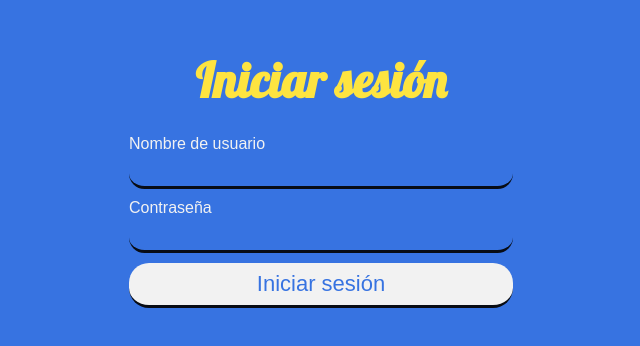
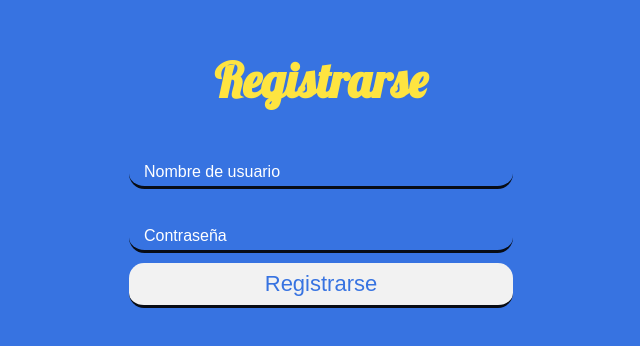
Before and after one commit to joanob/temi-chat-app, a React (Create React App) app in the folder client/: page /signup in a window 1280 px wide. Shown: the part 204-550 px from the top of the page, without its empty margins (319-959 px from the left). Built offline with nearby package versions, Linux system fonts and the light colour scheme.

Commit message:
Refactor and improve form components

```diff
--- a/client/src/components/ContactList/ContactList.module.scss
+++ b/client/src/components/ContactList/ContactList.module.scss
@@ -25,25 +25,8 @@
 .contactForm {
     display: flex;
     flex-direction: column;
-    align-items: center ;
-
-    input, input:focus {
-        margin-top: 50px;
-        display: block;
-        width: 80vw;
-        padding: 5px 15px;
-        border: none;
-        border-radius: 20px;
-        outline: none;
-        background: none;
-        border-bottom: 3px solid var(--dark);
-        color: var(--light);
-        font-size: 16px;
-    }
-
-    input::placeholder {
-        color: var(--light);
-    }
+    align-items: center;
+    margin-top: 50px;
 
     input[type=submit] {
         margin-top: 20px;
@@ -52,6 +35,7 @@
         color: var(--dark);
         font-size: 22px;
         display: grid;
+        cursor: pointer;
     }
 
     input[type=submit]:hover {
--- a/client/src/components/ContactList/index.tsx
+++ b/client/src/components/ContactList/index.tsx
@@ -11,6 +11,7 @@ import {Contact as IContact} from "../../interfaces"
 
 // Components
 import Contact from "../Contact"
+import { InputText, InputSubmit } from '../Forms'
 
 // Styles
 import styles from "./ContactList.module.scss"
@@ -70,8 +71,8 @@ const AddContactForm = ({close}: {close: () => void}) => {
     const [username, setUsername] = useState("")
     const [error, setError] = useState("")
 
-    const onUsernameChange = (e: React.ChangeEvent<HTMLInputElement>) => {
-        setUsername(e.target.value)
+    const onUsernameChange = (username: string) => {
+        setUsername(username)
     }
 
     const onSubmit = (e: any) => {
@@ -87,8 +88,8 @@ const AddContactForm = ({close}: {close: () => void}) => {
             <form className={styles.contactForm} onSubmit={onSubmit}>
                 {error === "" ? null :
                 <label className="form-error">{error}</label>}
-                <input type="text" onChange={onUsernameChange} value={username} placeholder="Nombre de usuario" />
-                <input type="submit" value="Enviar" />
+                <InputText label="Nombre de usuario" value={username} onChange={onUsernameChange} autofocus={true} />
+                <InputSubmit value="Enviar" />
             </form>
         </main>
     )
--- /dev/null
+++ b/client/src/components/Forms/Forms.module.scss
@@ -0,0 +1,43 @@
+.label, .input {
+    display: block;
+    color: var(--light);
+}
+
+.invisibleLabel {
+    color: #fff0;
+}
+
+.input, .input:focus {
+    margin-top: 5px;
+    margin-bottom: 10px;
+    padding: 5px 15px;
+    border: none;
+    border-radius: 20px;
+    outline: none;
+    background: none;
+    border-bottom: 3px solid var(--dark);
+    color: white;
+    font-size: 16px;
+}
+
+.input::placeholder {
+    color: white;
+}
+
+.submit {
+    display: block;
+    margin: 10px auto;
+    padding: 8px;
+    border: none;
+    border-bottom: 3px solid var(--dark);
+    border-radius: 15px;
+    outline: none;
+    background: var(--light);
+    color: var(--main);
+    font-size: 22px;
+    cursor: pointer;
+}
+
+.submit:active {
+    border-bottom-color: #fff0;
+}
--- /dev/null
+++ b/client/src/components/Forms/index.tsx
@@ -0,0 +1,60 @@
+import React, {useState} from 'react'
+
+// Styles
+import styles from "./Forms.module.scss"
+
+interface InputProps {
+    label: string
+    value: string
+    onChange: (value: string) => void
+    autofocus?: boolean
+}
+
+const InputText = (props: InputProps) => {
+    const [labelVisible, setLabelVisible] = useState(false)
+
+    const onChange = (e: React.ChangeEvent<HTMLInputElement>) => {
+        setLabelVisible(e.target.value !== "")
+        props.onChange(e.target.value)
+    }
+
+
+    return (
+        <>
+            <label className={labelVisible ? styles.label : [styles.label, styles.invisibleLabel].join(" ")}>{props.label}</label>
+            <input className={styles.input} type="text" value={props.value} onChange={onChange} placeholder={props.label} autoFocus={props.autofocus} />
+        </>
+    )
+}
+
+const InputPassword = (props: InputProps) => {
+    const [labelVisible, setLabelVisible] = useState(false)
+
+    const onChange = (e: React.ChangeEvent<HTMLInputElement>) => {
+        setLabelVisible(e.target.value !== "")
+        props.onChange(e.target.value)
+    }
+
+    const onFocus = () => {
+        setLabelVisible(props.value !== "")
+    }
+
+    return (
+        <>
+            <label className={labelVisible ? styles.label : [styles.label, styles.invisibleLabel].join(" ")}>{props.label}</label>
+            <input className={styles.input} type="password" value={props.value} onChange={onChange} placeholder={props.label} onFocus={onFocus}  autoFocus={props.autofocus} />
+        </>
+    )
+}
+
+interface InputSubmitProps {
+    value: string
+}
+
+const InputSubmit = (props: InputSubmitProps) => {
+    return (
+        <input className={styles.submit} type="submit" value={props.value} />
+    );
+}
+
+export {InputText, InputPassword, InputSubmit}
--- a/client/src/components/UserForms/Login.tsx
+++ b/client/src/components/UserForms/Login.tsx
@@ -4,6 +4,9 @@ import axios from "axios"
 // Redux
 import { useDispatch } from "../../hooks"
 import { loggingIn } from "../../reducers/user"
+
+// Components
+import {InputText, InputPassword, InputSubmit} from "../Forms"
 
 // Styles
 import styles from "./UserForms.module.scss"
@@ -14,9 +17,9 @@ export default function Login() {
     const [formError, setFormError] = useState("")
     const dispatch = useDispatch()
 
-    const onUsernameChange = (e: React.ChangeEvent<HTMLInputElement>) => {setUsername(e.target.value)}
+    const onUsernameChange = (username: string) => {setUsername(username)}
 
-    const onPasswordChange = (e: React.ChangeEvent<HTMLInputElement>) => {setPassword(e.target.value)}
+    const onPasswordChange = (password: string) => {setPassword(password)}
 
     const onSubmit = (e: React.FormEvent) => {
         e.preventDefault()
@@ -27,6 +30,8 @@ export default function Login() {
         axios.post("http://localhost:8080/login", JSON.stringify({username, pass: password}))
         .then(res => {
             dispatch(loggingIn({token: res.data}))
+        }).catch(()=>{
+            setFormError("Datos incorrectos")
         })
     }
 
@@ -34,12 +39,10 @@ export default function Login() {
         <main className={styles.main}>
            <h1>Iniciar sesión</h1>
            <form onSubmit={onSubmit}>
-               {formError === "" ? null : <label className="form-error">{formError}</label>}
-               <label htmlFor="username">Nombre de usuario</label>
-               <input type="text" id="username" value={username} onChange={onUsernameChange} autoFocus />
-               <label htmlFor="password">Contraseña</label>
-               <input type="password" id="password" value={password} onChange={onPasswordChange} />
-               <input type="submit" value="Iniciar sesión" />
+               {formError === "" ? null : <label className={styles.formError}>{formError}</label>}
+               <InputText label="Nombre de usuario" value={username} onChange={onUsernameChange} autofocus={true} />
+               <InputPassword label="Contraseña" value={password} onChange={onPasswordChange} />
+               <InputSubmit value={"Iniciar sesión"} />
            </form>
         </main>
     )
--- a/client/src/components/UserForms/Signup.tsx
+++ b/client/src/components/UserForms/Signup.tsx
@@ -1,6 +1,9 @@
 import axios from 'axios'
 import React, {useState} from 'react'
 import {useHistory} from "react-router"
+
+// Components
+import { InputText, InputPassword, InputSubmit } from '../Forms'
 
 // Styles
 import styles from "./UserForms.module.scss"
@@ -11,33 +14,33 @@ export default function SignUp() {
     const [formError, setFormError] = useState("")
     const history = useHistory()
 
-    let usernameTimeout:NodeJS.Timeout;
+    let usernameTimeout: NodeJS.Timeout;
 
-    const onUsernameChange = (e: React.ChangeEvent<HTMLInputElement>) => {
-        setUsername(e.target.value)
+    const onUsernameChange = (user: string) => {
+        setUsername(user)
         if (usernameTimeout) {
             clearTimeout(usernameTimeout)
         }
         usernameTimeout = setTimeout(()=>{
-            axios.get("http://localhost:8080/username/"+e.target.value)
-            .then(res => {
+            axios.get("http://localhost:8080/username/"+user)
+            .then(() => {
                 setFormError("El nombre de usuario está en uso")
             })
         }, 500)
     }
 
-    const onPasswordChange = (e: React.ChangeEvent<HTMLInputElement>) => {setPassword(e.target.value)}
+    const onPasswordChange = (password: string) => {setPassword(password)}
 
     const onSubmit = (e: React.FormEvent) => {
         e.preventDefault()
         if (username === "" || password === "") {
             setFormError("Escribe un usuario y una contraseña")
         } else {
-            axios.post("http://localhost:8080/signup", JSON.stringify({username, pass: password})).then(res=>{
+            axios.post("http://localhost:8080/signup", JSON.stringify({username, pass: password})).then(()=>{
                 history.push("/login")
             }).catch(res=>{
                 console.log(res);
-                // Handle errors
+                setFormError("Ha habido un error. Prueba otro nombre de usuario")
             })
         }
     }
@@ -46,12 +49,10 @@ export default function SignUp() {
         <main className={styles.main}>
            <h1>Registrarse</h1>
            <form onSubmit={onSubmit}>
-           {formError === "" ? null : <label className="form-error">{formError}</label>}
-               <label htmlFor="username">Nombre de usuario</label>
-               <input type="text" id="username" value={username} onChange={onUsernameChange} autoFocus />
-               <label htmlFor="password">Contraseña</label>
-               <input type="password" id="password" value={password} onChange={onPasswordChange} />
-               <input type="submit" value="Registrarse" />
+           {formError === "" ? null : <label className={styles.formError}>{formError}</label>}
+               <InputText label="Nombre de usuario" value={username} onChange={onUsernameChange} autofocus={true} />
+               <InputPassword label="Contraseña" value={password} onChange={onPasswordChange} />
+               <InputSubmit value="Registrarse" />
            </form>
         </main>
     )
--- a/client/src/components/UserForms/UserForms.module.scss
+++ b/client/src/components/UserForms/UserForms.module.scss
@@ -17,38 +17,11 @@ form {
     margin: 25px;
 
     label, input {
-        display: block;
         min-width: 30vw;
-        color: var(--light);
     }
 
-    input, input:focus {
-        margin-top: 5px;
-        margin-bottom: 10px;
-        padding: 5px 15px;
-        border: none;
-        border-radius: 20px;
-        outline: none;
-        background: none;
-        border-bottom: 3px solid var(--dark);
-        color: white;
-        font-size: 16px;
-    }
-
-    input[type=submit] {
-        margin: 10px 0;
-        padding: 8px 0;
-        background: var(--light);
-        color: var(--main);
-        font-size: 22px;
-        display: grid;
-    }
-
-    input[type=submit]:hover {
-        cursor: pointer;
-    }
-
-    .form-error {
+    .formError {
+        display: block;
         text-align: center;
         color: var(--sec);
         font-weight: bold;
--- a/client/src/index.tsx
+++ b/client/src/index.tsx
@@ -22,7 +22,7 @@ const App = () => {
     <Router>
       {user === null || user.id === 0 ?
         <Switch>
-          <Route path="/" component={Login}/>
+          <Route path="/" exact component={Login}/>
           <Route path="/signup" exact component={Signup}/>
           <Route path="/login" exact component={Login}/>
         </Switch>
```
